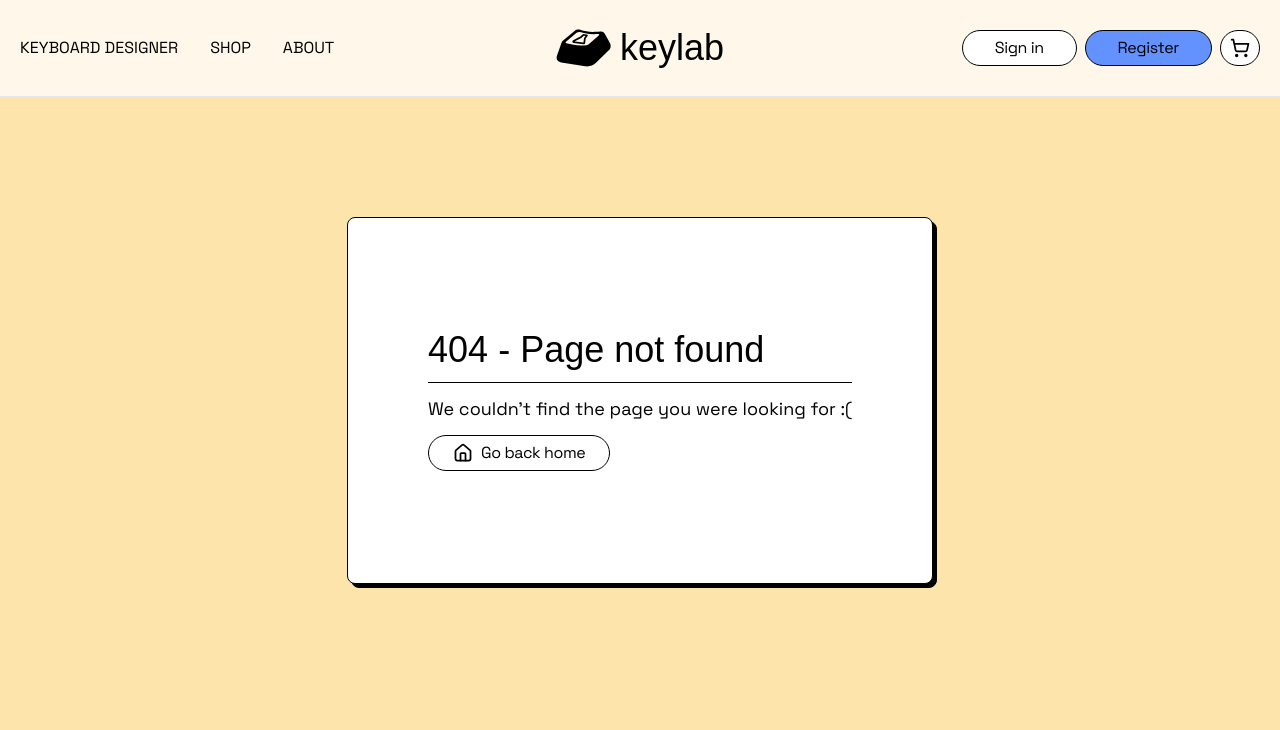
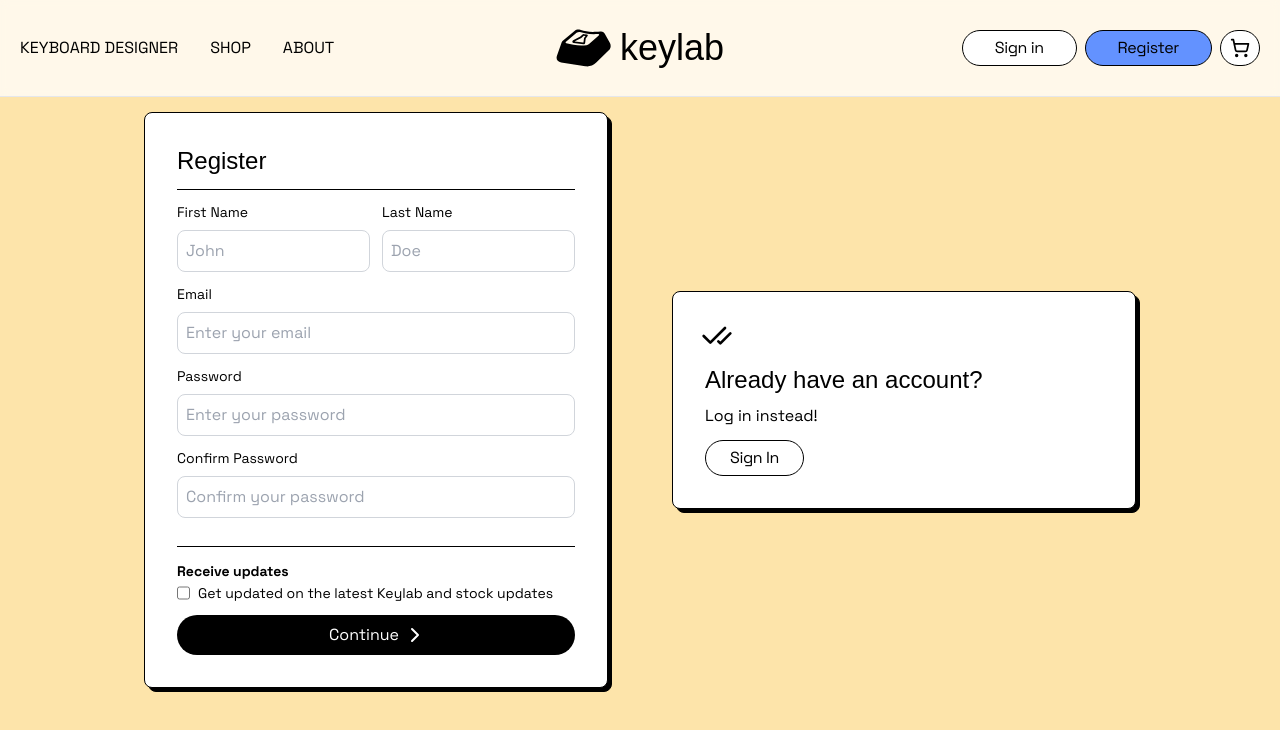
Before and after one commit to unchihugo/keylab, a React (Vite) app in the folder client/: page /register in a window 1280 px wide. Before the commit this address had no page. Shown: the top 730 px of the page. Built offline with nearby package versions, Linux system fonts and the light colour scheme; a web font is replaced by a local one.

Commit message:
Refactor authentication pages and services: move SignIn to auth directory, add Register page, and implement authService for login, registration, and logout

```diff
--- a/client/src/AuthContext.tsx
+++ b/client/src/AuthContext.tsx
@@ -1,51 +1,71 @@
-import React, { createContext, useContext, useState } from "react";
+import React, { createContext, useContext, useEffect, useState } from "react";
+import { authService } from "./services/auth";
 
 interface AuthContextProps {
     isAuthenticated: boolean;
     login: (email: string, password: string) => Promise<void>; // async function that can return a promise
+    register: (forename: string, surname: string, email: string, password: string) => Promise<void>;
     logout: () => void;
 }
 
 // we're using React Context so we can access the auth state from any component without having to pass it down as props
 const AuthContext = createContext<AuthContextProps | undefined>(undefined);
 
-// TODO: store the auth state in a cookie or localStorage so that the user doesn't have to login every time they refresh the page
+/**
+ * AuthProvider component that provides the auth state and functions to all components wrapped in AuthProvider
+ * @returns AuthContext.Provider
+ */
 export const AuthProvider: React.FC<{ children: React.ReactNode }> = ({ children }) => {
     const [isAuthenticated, setIsAuthenticated] = useState(false);
-    const isTesting = useState(true); // TODO: set to false when we have supporting backend
+    const [isTesting] = useState(false); // TODO: set to false when we have supporting backend
 
+    // login function for ../pages/sign-in.tsx that calls the authService.login function (seperation of concerns) and sets the auth state
     const login = async (email: string, password: string) => {
-        // this is where we make a request to backend to authenticate the user (makes sure that the email and password are valid)
-        const response = await fetch("http://localhost:8080/auth/login", {
-            method: "POST",
-            headers: {
-                "Content-Type": "application/json",
-            },
-            body: JSON.stringify({ email, password }),
-            credentials: "include", // to allow HttpOnly and Secure cookies to be sent
-        });
-
-        if (response.ok || isTesting) {
+        try {
+            if (!isTesting) {
+                const data = await authService.login(email, password);
+                console.log(data.message);
+            }
             setIsAuthenticated(true);
-        } else {
-            // handle errors
-            const errorData = await response.json();
-            throw new Error(errorData.message || "Login failed");
+        } catch (error) {
+            console.error(error);
         }
     }
 
+    // register function for ../pages/register.tsx that calls the authService.register function and sets the auth state
+    const register = async (forename: string, surname: string, email: string, password: string) => {
+        try {
+            if (!isTesting) {
+                const data = await authService.register(forename, surname, email, password);
+                console.log(data.message);
+            }
+            setIsAuthenticated(true);
+        } catch (error) {
+            console.error(error);
+        }
+    }
+
+    // logout function that calls the authService.logout function and sets the auth state
     const logout = async () => {
-        // we make a request to backend to logout the user
-        await fetch("auth/logout", {
-            method: "POST",
-            credentials: "include",
-        });
-        setIsAuthenticated(false);
+        try {
+            if (!isTesting) {
+                const data = await authService.logout();
+                console.log(data.message);
+            }
+            setIsAuthenticated(false);
+        } catch (error) {
+            console.error(error);
+        }
     }
+
+    // check if user is authenticated on page load using HttpOnly cookies
+    useEffect(() => {
+        // TODO: check if user is authenticated using cookies
+    }, []);
 
     return (
         // provides the auth state and functions to all components wrapped in AuthProvider
-        <AuthContext.Provider value={{ isAuthenticated, login, logout }}>
+        <AuthContext.Provider value={{ isAuthenticated, login, register, logout }}>
             {children}
         </AuthContext.Provider>
     );
--- a/client/src/index.css
+++ b/client/src/index.css
@@ -3,3 +3,7 @@
 @tailwind base;
 @tailwind components;
 @tailwind utilities;
+
+body {
+    @apply font-body;
+}
--- a/client/src/main.tsx
+++ b/client/src/main.tsx
@@ -7,7 +7,9 @@ import { AuthProvider } from './AuthContext'
 import AppLayout from './layouts/AppLayout'
 import Home from './pages/Home'
 import NotFound from './pages/NotFound'
-import SignIn from './pages/sign-in'
+import SignIn from './pages/auth/sign-in'
+import Register from './pages/auth/register'
+
 import ProtectedRoute from './components/ProtectedRoute'
 
 const router = createBrowserRouter([
@@ -19,6 +21,7 @@ const router = createBrowserRouter([
       { path: "/example", element: <div>Example</div> },
       { path: "/protected", element: <ProtectedRoute> <div>Protected</div> </ProtectedRoute> },
       { path: "/sign-in", element: <SignIn /> },
+      { path: "/register", element: <Register /> },
       { path: "*", element: <NotFound /> },
     ]
   }
--- /dev/null
+++ b/client/src/pages/auth/register.tsx
@@ -0,0 +1,137 @@
+import React, { useEffect } from "react";
+import { useAuth } from "../../AuthContext";
+import { Navigate } from "react-router-dom";
+import LinkButton from "../../components/LinkButton";
+import Divider from "../../components/Divider";
+import { CheckCheck, ChevronRight } from "lucide-react";
+
+const Register: React.FC = () => {
+    const { register, isAuthenticated } = useAuth();
+    const [firstName, setFirstName] = React.useState("");
+    const [lastName, setLastName] = React.useState("");
+    const [email, setEmail] = React.useState("");
+    const [password, setPassword] = React.useState("");
+    const [passwordConfirm, setPasswordConfirm] = React.useState("");
+
+    // handle register form submission
+    const handleRegister = async (event: React.FormEvent<HTMLFormElement>) => {
+        event.preventDefault();
+
+        // TODO: add more form validation
+        if (password !== passwordConfirm) {
+            console.error("Passwords do not match");
+            return;
+        }
+
+
+        try {
+            await register(firstName, lastName, email, password);
+        } catch (error) {
+            console.error(error);
+        }
+    };
+
+    // TODO: add "Receive updates" checkbox functionality
+
+    useEffect(() => {
+        if (isAuthenticated) {
+            // redirect to home page if authenticated
+            <Navigate to="/" />;
+        }
+    }, [isAuthenticated]);
+
+    return (
+        <div className="flex justify-center items-center md:h-screen bg-primary">
+            <div className="px-4 md:grid md:grid-cols-2 gap-10 lg:gap-16 items-center max-w-screen-lg w-full">
+                <form onSubmit={handleRegister}>
+                    <div className="px-8 py-8 bg-white drop-shadow-cartoon rounded-lg border border-black mb-4 md:mb-0 w-full">
+                        <div className="text-2xl font-display">Register</div>
+                        <Divider />
+                        <div className="flex flex-col space-y-3">
+                            <div className="flex space-x-3">
+                                <div className="grow">
+                                    <label htmlFor="firstName" className="text-sm mb-2 block">First Name</label>
+                                    <input
+                                        type="text"
+                                        value={firstName}
+                                        onChange={(e) => setFirstName(e.target.value)}
+                                        className="border border-gray-300 p-2 rounded-lg w-full"
+                                        placeholder="John"
+                                        required
+                                    />
+                                </div>
+                                <div className="grow">
+                                    <label htmlFor="lastName" className="text-sm mb-2 block">Last Name</label>
+                                    <input
+                                        type="text"
+                                        value={lastName}
+                                        onChange={(e) => setLastName(e.target.value)}
+                                        className="border border-gray-300 p-2 rounded-lg w-full"
+                                        placeholder="Doe"
+                                        required
+                                    />
+                                </div>
+                            </div>
+                            <div>
+                                <label htmlFor="email" className="text-sm mb-2 block">Email</label>
+                                <input
+                                    type="email"
+                                    value={email}
+                                    onChange={(e) => setEmail(e.target.value)}
+                                    className="border border-gray-300 p-2 rounded-lg w-full"
+                                    placeholder="Enter your email"
+                                    required
+                                />
+                            </div>
+                            <div>
+                                <label htmlFor="password" className="text-sm mb-2 block">Password</label>
+                                <input
+                                    type="password"
+                                    value={password}
+                                    onChange={(e) => setPassword(e.target.value)}
+                                    className="border border-gray-300 p-2 rounded-lg w-full"
+                                    placeholder="Enter your password"
+                                    required
+                                />
+                            </div>
+                            <div>
+                                <label htmlFor="passwordConfirm" className="text-sm mb-2 block">Confirm Password</label>
+                                <input
+                                    type="password"
+                                    value={passwordConfirm}
+                                    onChange={(e) => setPasswordConfirm(e.target.value)}
+                                    className="border border-gray-300 p-2 rounded-lg mb-4 w-full"
+                                    placeholder="Confirm your password"
+                                    required
+                                />
+                            </div>
+                            <Divider />
+                            <div>
+                                <label className="text-sm font-bold">Receive updates</label>
+                                <div className="flex">
+                                    <input type="checkbox" className="mr-2" />
+                                    <span className="text-sm">Get updated on the latest Keylab and stock updates</span>
+                                </div>
+                            </div>
+
+                            <button type="submit" className="bg-black text-white p-2 rounded-full justify-center items-center gap-2 inline-flex">
+                                Continue
+                                <ChevronRight className="-m-1" />
+                            </button>
+                        </div>
+                    </div>
+                </form>
+                <div>
+                    <div className="px-8 py-8 bg-white drop-shadow-cartoon rounded-lg border border-black">
+                        <CheckCheck className="w-8 h-8 -m-1" />
+                        <div className="mt-4 text-2xl font-display">Already have an account?</div>
+                        <div className="mt-2 font-body">Log in instead!</div>
+                        <LinkButton to="/sign-in" text="Sign In" buttonClassNames="mt-3 px-6" />
+                    </div>
+                </div>
+            </div>
+        </div>
+    );
+}
+
+export default Register;
--- a/client/src/pages/sign-in.tsx
+++ b/client/src/pages/auth/sign-in.tsx
@@ -1,7 +1,7 @@
 import React, { useEffect } from "react";
-import { useAuth } from "../AuthContext";
-import Divider from "../components/Divider";
-import LinkButton from "../components/LinkButton";
+import { useAuth } from "../../AuthContext";
+import Divider from "../../components/Divider";
+import LinkButton from "../../components/LinkButton";
 import { ArrowUpRight } from "lucide-react";
 import { Navigate } from "react-router-dom";
 
@@ -32,7 +32,7 @@ const SignIn: React.FC = () => {
 
     return (
         <div className="flex justify-center items-center md:h-screen bg-secondary">
-            <div className="md:grid md:grid-cols-2 gap-10 lg:gap-16 items-center">
+            <div className="px-4 md:grid md:grid-cols-2 gap-10 lg:gap-16 items-center max-w-screen-lg w-full">
                 <form onSubmit={handleLogin}>
                     <div className="px-8 py-8 bg-white drop-shadow-cartoon rounded-lg border border-black mb-4 md:mb-0">
                         <div className="text-2xl font-display">Sign in</div>
@@ -55,7 +55,7 @@ const SignIn: React.FC = () => {
                                     type="password"
                                     value={password}
                                     onChange={(e) => setPassword(e.target.value)}
-                                    className="border border-gray-300 p-2 rounded-lg mb-3 w-full"
+                                    className="border border-gray-300 p-2 rounded-lg mb-4 w-full"
                                     placeholder="Enter your password"
                                     required
                                 />
--- /dev/null
+++ b/client/src/services/auth.ts
@@ -0,0 +1,64 @@
+const AUTH_API_URL = "http://localhost:8080/auth";
+
+/**
+ * Service that handles authentication requests to the backend
+ * @module services/auth
+ * @see ../../../../server/handlers/Auth.go
+ */
+export const authService = {
+    // where we make a request to backend to authenticate the user (makes sure that the email and password are valid)
+    async login(email: string, password: string) {
+        const response = await fetch(`${AUTH_API_URL}/login`, {
+            method: "POST",
+            headers: {
+                "Content-Type": "application/json",
+            },
+            body: JSON.stringify({ email, password }),
+            credentials: "include", // to allow HttpOnly and Secure cookies to be sent
+        });
+
+        if (!response.ok) {
+            // handle errors
+            const errorData = await response.json();
+            throw new Error(errorData.message || "Login failed");
+        }
+
+        return response.json();
+    },
+
+    // request to backend to create a new user
+    async register(forename: string, surname: string, email: string, password: string) {
+        const response = await fetch(`${AUTH_API_URL}/register`, {
+            method: "POST",
+            headers: {
+                "Content-Type": "application/json",
+            },
+            body: JSON.stringify({ forename, surname, email, password }),
+            credentials: "include",
+        });
+
+        if (!response.ok) {
+            // handle errors
+            const errorData = await response.json();
+            throw new Error(errorData.message || "Registration failed");
+        }
+
+        return response.json();
+    },
+
+    // this is where we make a request to backend to logout the user
+    async logout() {
+        const response = await fetch(`${AUTH_API_URL}/logout`, {
+            method: "POST",
+            credentials: "include",
+        });
+
+        if (!response.ok) {
+            // handle errors
+            const errorData = await response.json();
+            throw new Error(errorData.message || "Logout failed");
+        }
+
+        return response.json();
+    }
+}
```
